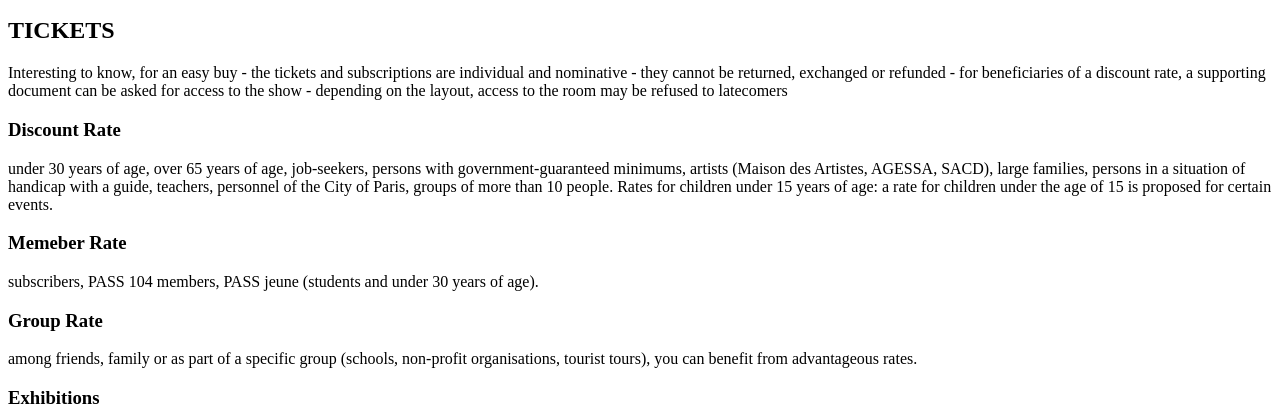
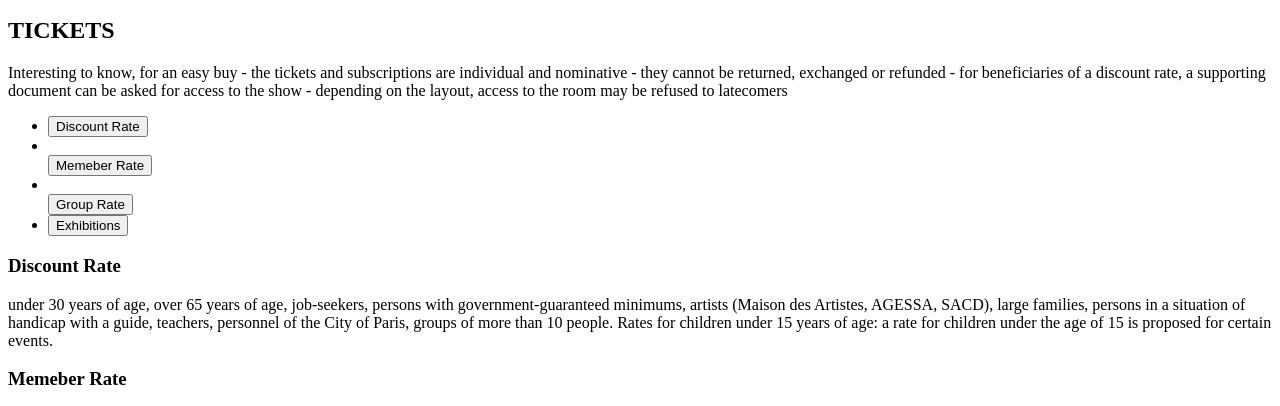
Before and after one commit to valyaangelkova/AngelkovaV_104, a plain HTML site: page deploy/index.html in a window 1280 px wide. Shown: the part 2907-3313 px from the top of the page. Drawn offline with Linux system fonts and the light colour scheme; files whose address does not match are found by name; a web font is replaced by a local one.

Commit message:
added buttons to tickets

```diff
--- a/deploy/index.html
+++ b/deploy/index.html
@@ -196,6 +196,15 @@
                                                             - for beneficiaries of a discount rate, a supporting document can be 	  asked for access to the show
                                                             - depending on the layout, access to the room may be refused to 	  latecomers</p>
                                                     </article>
+                                                    <artickle>
+                                                        <ul>
+
+                                                        <li><button> Discount Rate</button></li>
+                                                        <li></li><button> Memeber Rate</button></li>
+                                                        <li></li><button> Group Rate</button></li>
+                                                        <li> <button> Exhibitions</button></li>
+                                                    </ul>
+                                                    </artickle>
                                                 </section>
 
                                                 <section>
```
Also changed, not shown: 1 other file.
